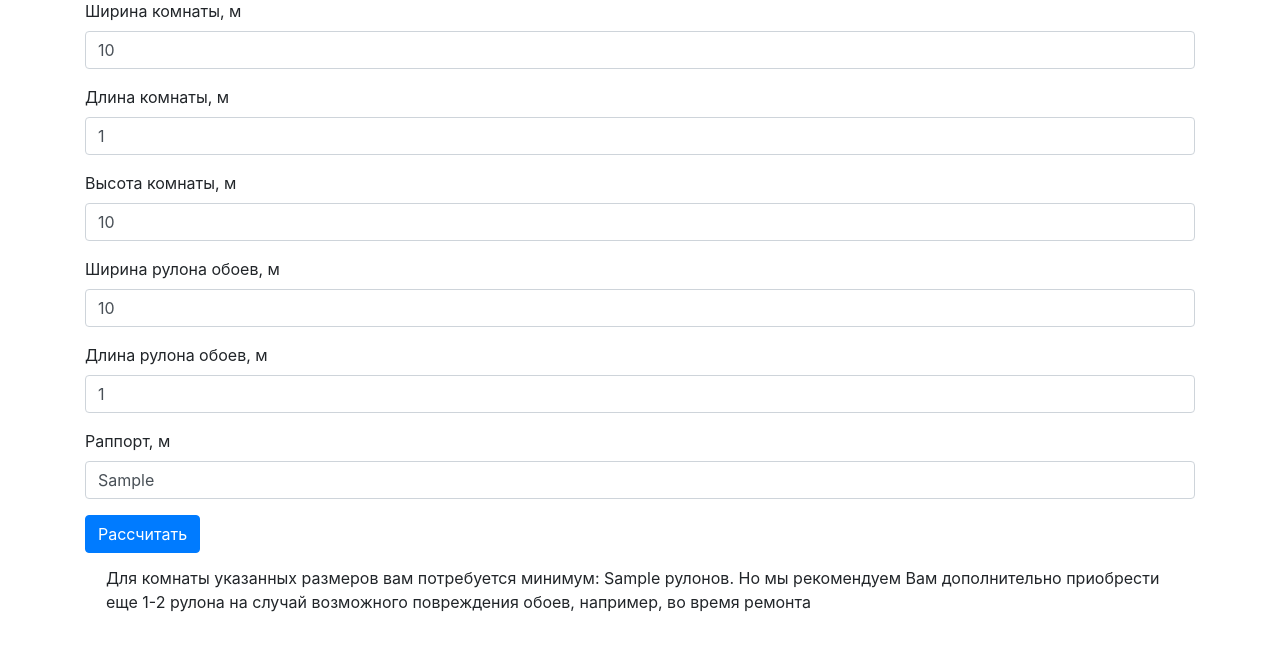
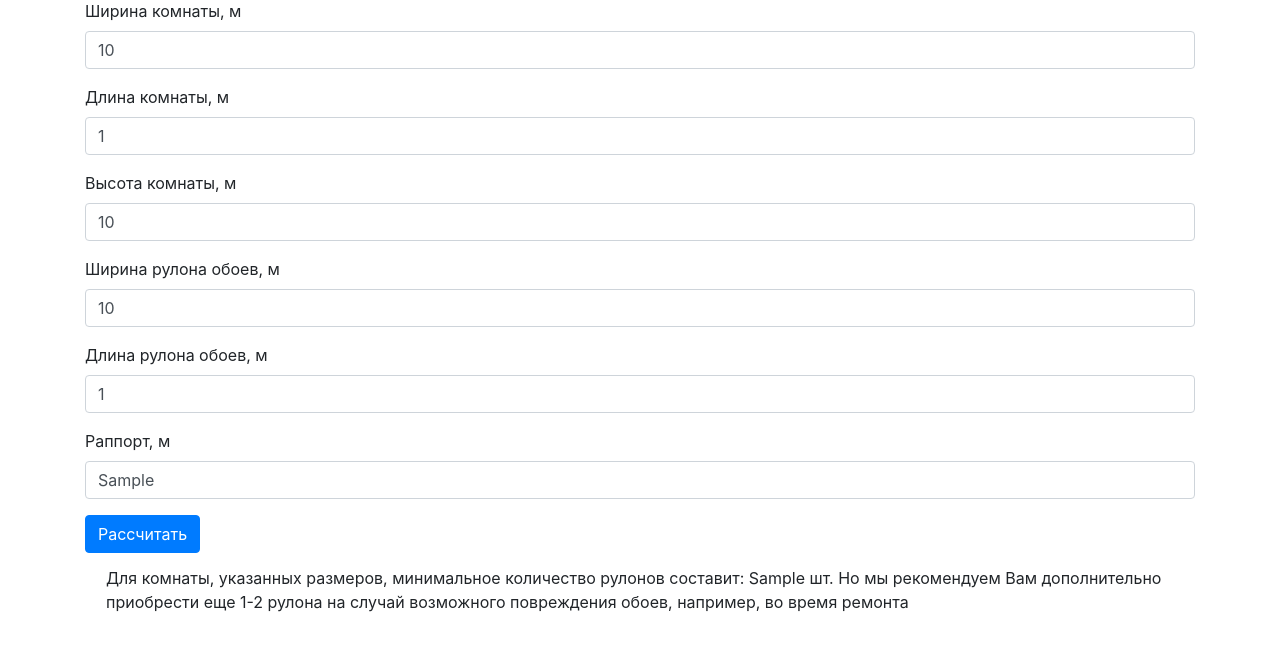
Before and after one commit to Sokolovskaia/wallpaper7, a Flask app: template app/templates/index.html in a window 1280 px wide. Shown: the part 57-728 px from the top of the page. Run offline with Flask 2, Linux system fonts and the light colour scheme; the template is opened without the code that fills it: most values are stand-ins (such as "Sample title", 1, 10 or a date in 2020); some libraries are stand-ins or nearby versions.

Commit message:
fixed #2

```diff
--- a/app/templates/index.html
+++ b/app/templates/index.html
@@ -55,8 +55,8 @@
             </form>
 
             {% if calculate_wallpaper %}
-            <div class="alert alert-{{level}}">Для комнаты указанных размеров вам потребуется минимум:
-                {{calculate_wallpaper}} рулонов. Но мы рекомендуем Вам дополнительно приобрести еще 1-2 рулона на случай
+            <div class="alert alert-{{level}}">Для комнаты, указанных размеров, минимальное количество рулонов составит:
+                {{calculate_wallpaper}} шт. Но мы рекомендуем Вам дополнительно приобрести еще 1-2 рулона на случай
                 возможного повреждения обоев, например, во время ремонта
             </div>
             {% endif %}
```
